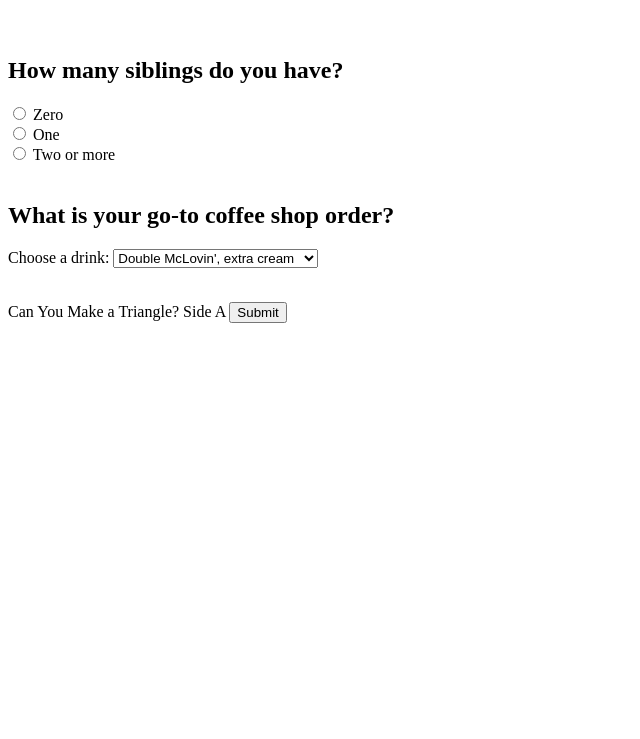
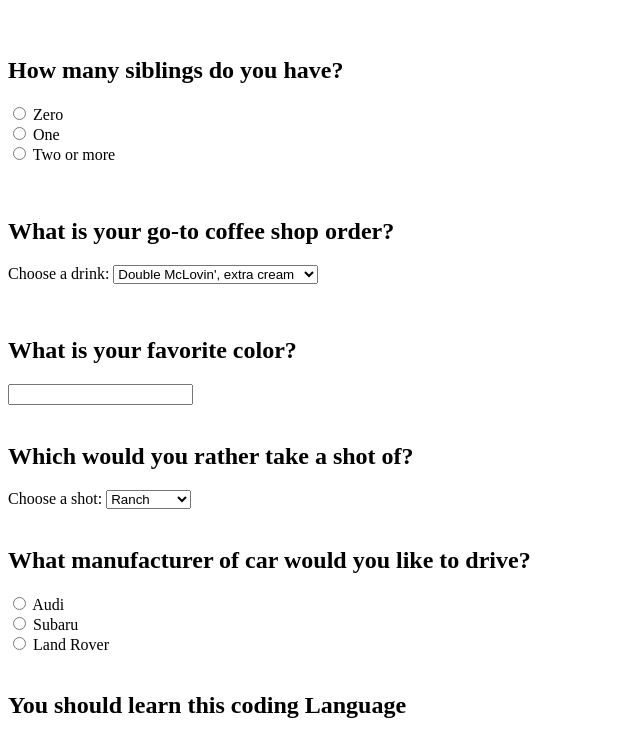
Before and after one commit to gtayyy/Wk2-Independent, a plain HTML site: page index.html in a window 1280 px wide. Shown: the part 61-800 px from the top of the page, without its empty margins (0-640 px from the left). Drawn offline with Linux system fonts and the light colour scheme.

Commit message:
Five questions in html.

```diff
--- a/index.html
+++ b/index.html
@@ -14,25 +14,48 @@
 			<br>
 
 			<form>
-				<p class="q1"><h2> How many siblings do you have? </h1></p>
-				<input type="radio" id="html" name="siblings" value="zero">
+				<p class="q1"><h2> How many siblings do you have? </h2>
+					<input type="radio" id="zero" name="siblings" value="zero">
 					<label for="html">Zero</label><br>
-				<input type="radio" id="css" name="siblings" value="one">
+					<input type="radio" id="one" name="siblings" value="one">
 					<label for="css">One</label><br>
-				<input type="radio" id="javascript" name="siblings" value="2plus">
+					<input type="radio" id="2plus" name="siblings" value="2plus">
 					<label for="javascript">Two or more</label>
-				<br><br>
+				</p><br>
 
-				<p class="q2"><h2> What is your go-to coffee shop order? </h2></p>
+
+				<p class="q2"><h2> What is your go-to coffee shop order? </h2>
 					<label for="coffee">Choose a drink:</label>
   				<select name="coffee" id="drinks">
     			<option value="double'">Double McLovin', extra cream</option>
     			<option value="psl">Venti iced PSL</option>
     			<option value="matcha">Mucha Matcha late, extra foam</option>
   				</select>
+				</p><br>
+
+				<p class="q3"><h2> What is your favorite color? </h2></p>
+				<label for="color"></label>
+				<input id="color" type="text">
 				<br><br>
 
-			<p class <h1>Can You Make a Triangle?</h1>
-			<label for="sideA">Side A</label>
-  <input type="submit" value="Submit">
+				<p class="q4"><h2> Which would you rather take a shot of? </h2></p>
+				<label for="shot">Choose a shot:</label>
+  			<select name="shot" id="shot">
+    		<option value="ranch'"> Ranch </option>
+    		<option value="soy"> Soy sauce </option>
+    		<option value="mustard"> Mustard </option>
+  			</select>
+  			<br><br>
+
+				<p class="q5"><h2> What manufacturer of car would you like to drive? </h2></p>
+				<input type="radio" id="audi" name="car" value="audi">
+				<label for="html"> Audi </label><br>
+				<input type="radio" id="suby" name="car" value="suby">
+				<label for="css"> Subaru </label><br>
+				<input type="radio" id="lr" name="car" value="lr">
+				<label for="javascript"> Land Rover </label>
+				<br><br>
 			</form>
+
+			<p class="result"><h2> You should learn this coding Language </h2></p>
+		</body>
```
Lines whose indentation alone changed are shown as unchanged.
